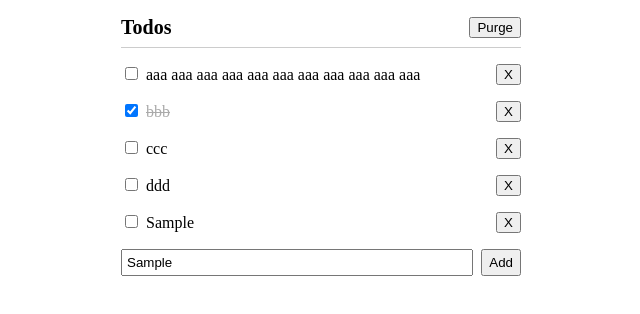
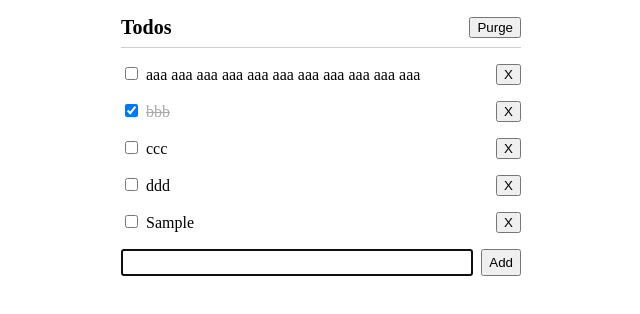
Before and after one commit to yuta0849/MyTodoAppJS, a plain HTML site: page index.html in a window 1280 px wide. Both pictures are taken after typing "Sample" into the empty fields and a click on the button "Add". Shown: the whole page, without its empty margins (319-959 px from the left). Drawn offline with Linux system fonts and the light colour scheme.

Commit message:
フォーム送信時にフォーム内を空に、またfocusが当たった状態になるようにした

```diff
--- a/main.js
+++ b/main.js
@@ -53,12 +53,16 @@
     document.querySelector('#add-form').addEventListener('submit', (e) => {
         // formをsubmitしてしまうとデフォルトでリロードされてしまうため、preventDefault()で打ち消し
         e.preventDefault();
+        const input = document.querySelector('#add-form input');
         const todo = {
             // フォーム内のvalue要素をtodoオブジェクトのtitleプロパティに
-            title: document.querySelector('#add-form input').value,
+            title: input.value,
             isCompleted: false,
         };
         renderTodo(todo);
+        input.value = '';
+        input.focus();
+
     });
 
     renderTodos();
--- a/style.css
+++ b/style.css
@@ -7,7 +7,7 @@ body {
 .container {
     width: 400px;
     /* 上部のみ16px余白 */
-    margin: 16px auto 0;
+    margin: 16px auto;
 }
 
 h1 {
```
